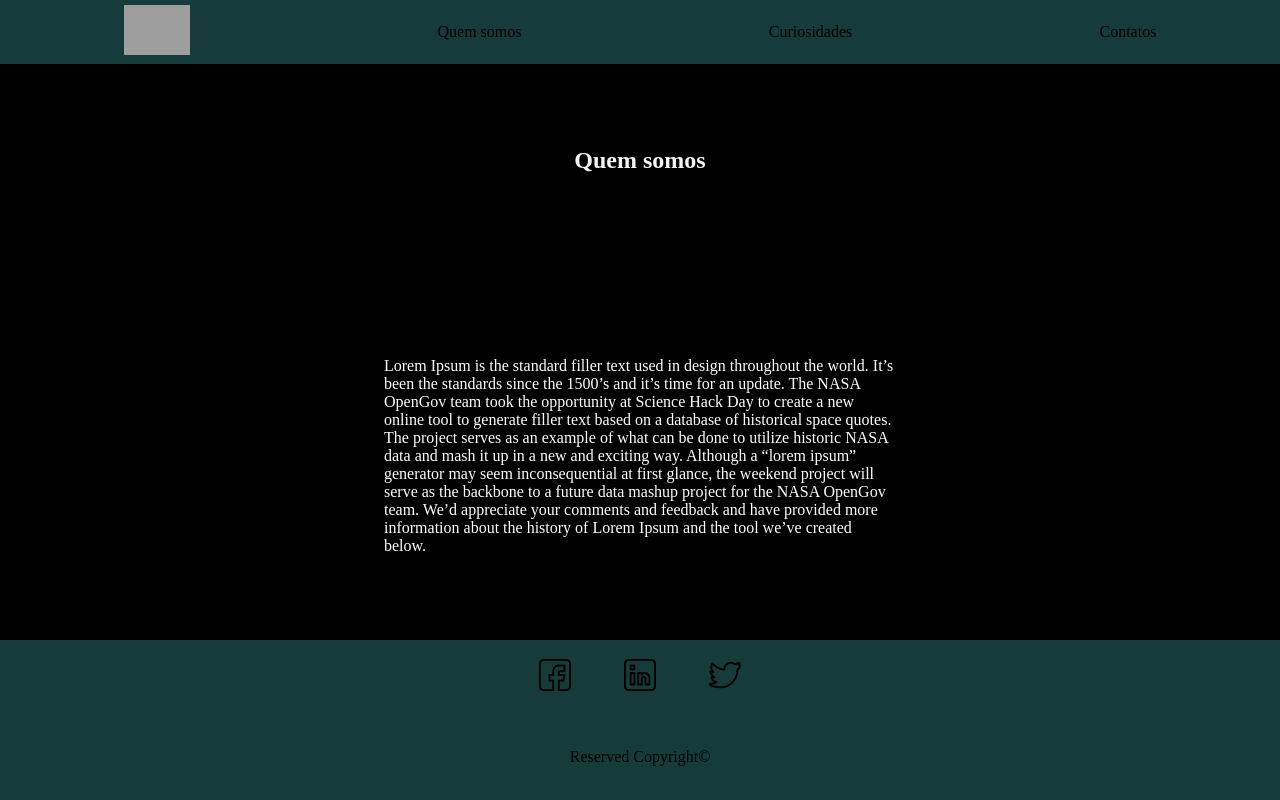
After one commit to Carlos-Vitor/aulaDjango, a Django app: page /sobre/ in a window 1280 px wide. The commit adds this page. Run offline with Django 3.2, Linux system fonts and the light colour scheme; grey boxes are pictures that could not be loaded.

Commit message:
Criação da page em html e css

```diff
--- a/porrinha/static/style.css
+++ b/porrinha/static/style.css
@@ -1,5 +1,6 @@
 body{
     margin: 0;
+    background-color: black;
 }
 
 nav{
@@ -8,7 +9,7 @@ nav{
     align-items: center;
     width: 100%;
     height: 8vh;
-    background-color: rgba(37, 88, 88, 0.322);
+    background-color: rgba(69, 182, 182, 0.322);
 }
 
 nav img{
@@ -33,6 +34,7 @@ section{
 
 aside{
     background-color: rgb(13, 13, 15);
+    height: 20vh;
 }
 
 aside h1{
@@ -42,7 +44,6 @@ aside h1{
 
 aside p{
     margin: 0;
-    height: 12vh;
     color: white;
 }
 
@@ -52,7 +53,7 @@ footer{
     flex-direction: column;
     align-items: center;
     justify-content: space-around;
-    background-color: rgba(37, 88, 88, 0.322);
+    background-color: rgba(69, 182, 182, 0.322);
 }
 
 footer div{
@@ -60,3 +61,23 @@ footer div{
     justify-content: space-around;
     width: 20vw;
 }
+
+.sobre{
+    height: 72vh;
+    display: flex;
+    flex-direction: column;
+    justify-content: space-around;
+    align-items: center;
+}
+
+.sobre h2{
+    margin: 0;
+    color: whitesmoke;
+}
+
+.sobre p{
+    color: white;
+    height: 15vh;
+    width: 40vw;
+    margin-bottom: 10vh;
+}
--- a/porrinha/templates/main.html
+++ b/porrinha/templates/main.html
@@ -7,11 +7,26 @@
     <meta name="viewport" content="width=device-width, initial-scale=1.0">
     <meta http-equiv="X-UA-Compatible" content="ie=edge">
     <link rel="stylesheet" href="{% static '/style.css' %}">
-    <title>Document</title>
+    <title>NASA</title>
 </head>
 <body>
+        <nav>
+                <a href="/"><img src="https://cdn.iconscout.com/icon/free/png-256/nasa-282190.png" alt=""></a>
+                <a href="/sobre">Quem somos</a>
+                <a href="https://www.nasa.gov/">Curiosidades</a>
+                <a href="https://www.nasa.gov/about/contact/index.html">Contatos</a>
+            </nav>
     {% block content %}
 
     {% endblock %}
+
+    <footer>
+        <div>
+            <a href="https://www.facebook.com/NASA/"><img src="{% static '/imgs/facebook.png'%}" alt=""></a>
+            <a href="https://www.linkedin.com/company/nasa/"><img src="{% static '/imgs/linkedin.png'%}" alt=""></a>
+            <a href="https://twitter.com/nasa"><img src="{% static '/imgs/twitter.png'%}" alt=""></a>
+        </div>
+        <p>Reserved Copyright©</p>
+    </footer>
 </body>
 </html>
--- /dev/null
+++ b/porrinha/templates/quemSomos.html
@@ -0,0 +1,13 @@
+{% extends 'main.html' %}
+
+{% load staticfiles %}
+
+{% block content %}
+
+<div class="sobre">
+<h2>Quem somos</h2>
+
+<p>Lorem Ipsum is the standard filler text used in design throughout the world. It’s been the standards since the 1500’s and it’s time for an update. The NASA OpenGov team took the opportunity at Science Hack Day to create a new online tool to generate filler text based on a database of historical space quotes. The project serves as an example of what can be done to utilize historic NASA data and mash it up in a new and exciting way. Although a “lorem ipsum” generator may seem inconsequential at first glance, the weekend project will serve as the backbone to a future data mashup project for the NASA OpenGov team. We’d appreciate your comments and feedback and have provided more information about the history of Lorem Ipsum and the tool we’ve created below.</p>
+</div>
+
+{% endblock %}
--- a/porrinha/views.py
+++ b/porrinha/views.py
@@ -4,3 +4,6 @@ from django.shortcuts import render
 
 def index(request):
     return render(request, 'index.html')
+
+def quemSomos(request):
+    return render(request, 'quemSomos.html')
--- a/qualquerPorra/urls.py
+++ b/qualquerPorra/urls.py
@@ -19,5 +19,6 @@ from porrinha import views
 
 urlpatterns = [
     path('admin/', admin.site.urls),
-    path('', views.index)
+    path('', views.index),
+    path('sobre/', views.quemSomos),
 ]
```
Also changed, not shown: porrinha/templates/index.html (+3 -15 lines).
